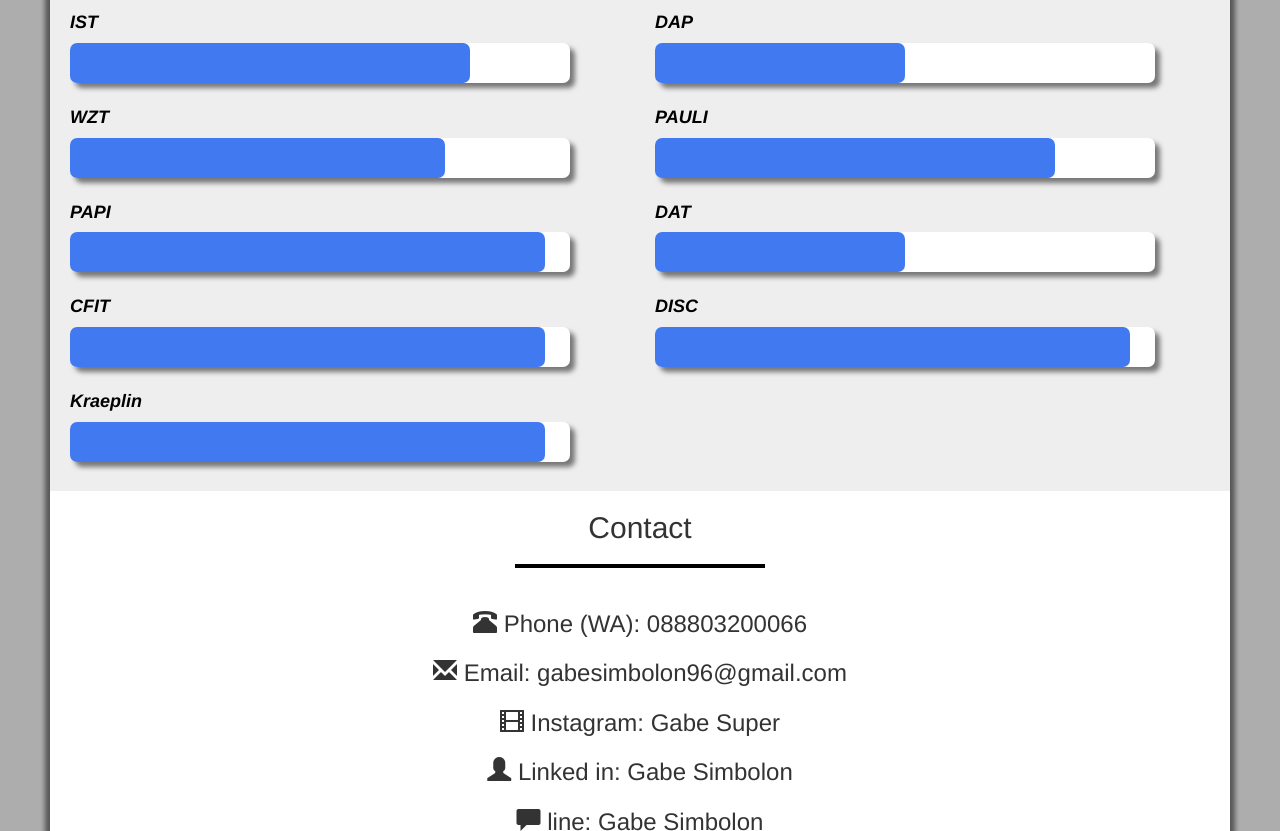
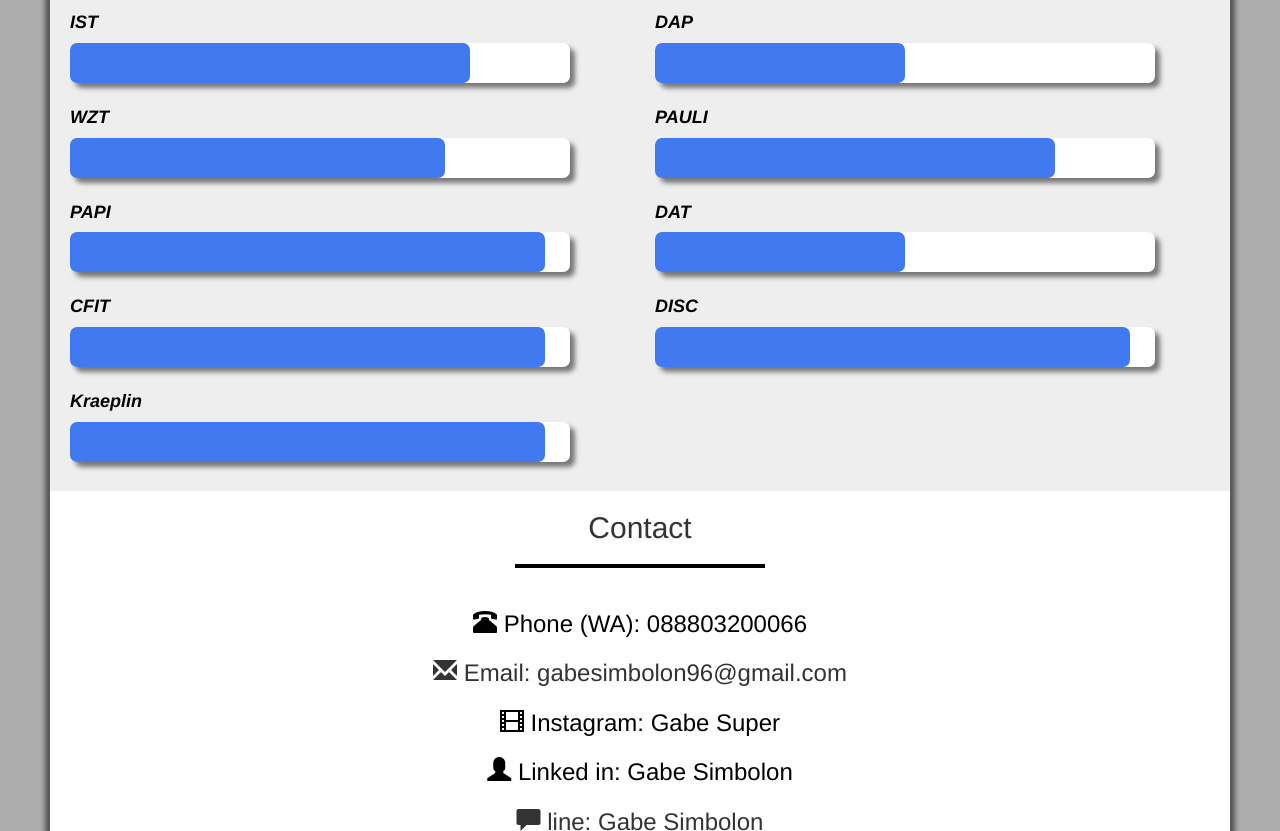
Before and after one commit to GabeSimbolon/gabesimbolon.github.io, a plain HTML site: page index.html in a window 1280 px wide. Shown: the part 1969-2800 px from the top of the page. Drawn offline with Linux system fonts and the light colour scheme.

Commit message:
update style

```diff
--- a/css/style.css
+++ b/css/style.css
@@ -191,6 +191,15 @@ footer p a:hover{
 transform: scale(1.2);
 }
 
+.pesan .row h3 a{
+    color: black;
+    transition: .3s;
+}
+
+.pesan .row h3 a:hover{
+    color: black;
+    font-size: 1.2em;
+}
 
 .footer .row .in{
     display: inline-block;
--- a/index.html
+++ b/index.html
@@ -36,8 +36,8 @@
                 <ul class="nav navbar-nav navbar-right">
                     <li><a href="#about" class="page-scroll">About</a></li>
                     <li><a href="#skill" class="page-scroll">skill</a></li>
+                    <li><a href="#psychology" class="page-scroll">Psychology Tools</a></li>
                     <li><a href="#pesan" class="page-scroll">Contact</a></li>
-                    <li><a href="#psychology" class="page-scroll">Psychology Tools</a></li>
                 </ul>
             </div>
         </div>
@@ -294,10 +294,10 @@
             </div>
             <div class="row">
                 <div class="form-group col-sm-12 text-center">
-                    <h3><i class="glyphicon glyphicon-phone-alt"></i> Phone (WA): 088803200066</h3>
+                    <h3><a href="https://wa.me/6288802200066" target="blank"><i class="glyphicon glyphicon-phone-alt"></i> Phone (WA): 088803200066</h3></a>
                     <h3><i class="glyphicon glyphicon-envelope"></i> Email: gabesimbolon96@gmail.com</h3>
-                    <h3><i class="glyphicon glyphicon-film"></i> Instagram: Gabe Super</h3>
-                    <h3><i class="glyphicon glyphicon-user"></i> Linked in: Gabe Simbolon</h3>
+                    <h3><a href="https://www.instagram.com/gabesuper/?hl=en" target="blank"><i class="glyphicon glyphicon-film"></i> Instagram: Gabe Super</h3></a>
+                    <h3><a href="#linkedin" class="page-scroll"><i class="glyphicon glyphicon-user"></i> Linked in: Gabe Simbolon</h3></a>
                     <h3><i class="glyphicon glyphicon-comment"></i> line: Gabe Simbolon</h3>
                 </div>
             </div>
@@ -310,7 +310,7 @@
         <div class="container text-center">
             <div class="row">
                 <p >&copy; copyright 2021 | built by <a href="#hurpysuparman" class="page-scroll">Gabe Tua Putra</a></p>
-                <a href="https://www.linkedin.com/in/gabe-tua-putra-107959179/" target="blank" class="btn btn-info"><i class="glyphicon glyphicon-user" ></i> Check Linked <div class="in">in</div></a>
+                <a href="https://www.linkedin.com/in/gabe-tua-putra-107959179/" target="blank" class="btn btn-info" id="linkedin"><i class="glyphicon glyphicon-user" ></i> Check Linked <div class="in">in</div></a>
             </div>
         </div>
     </footer>
```
